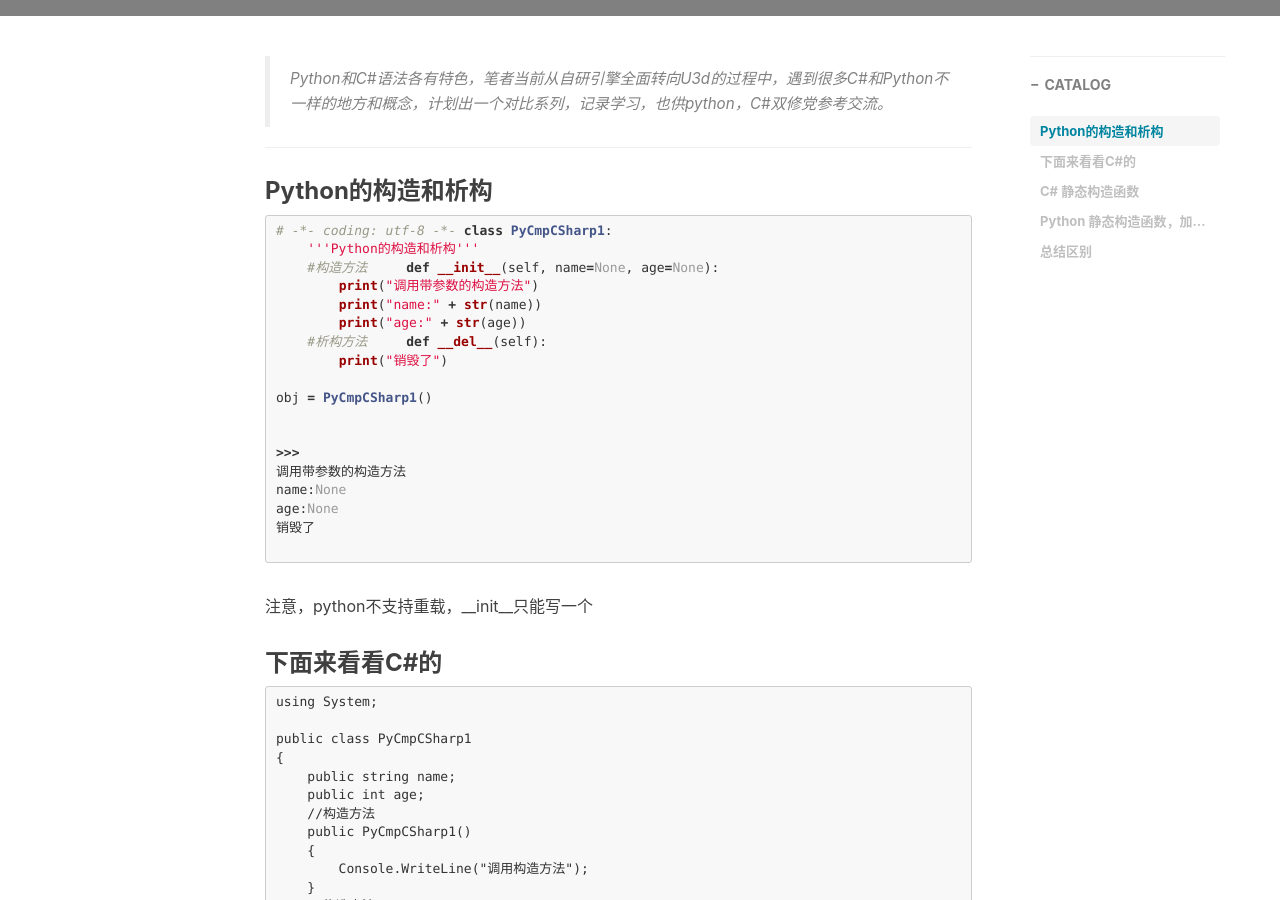
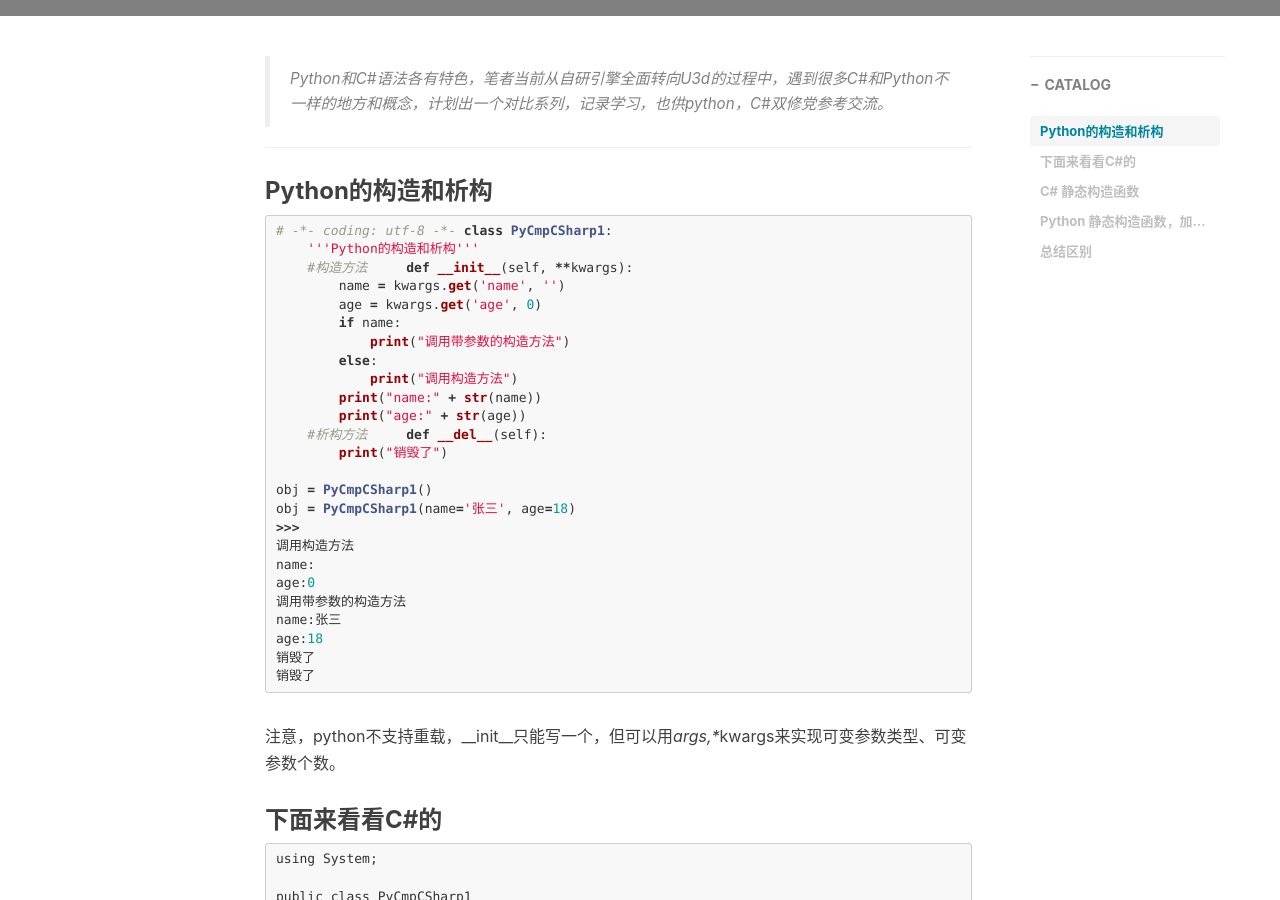
Before and after one commit to johnwayne1995/johnwayne1995.github.io, a Jekyll site: the page built from _posts/2022-04-01-构造函数及析构函数的对比.md, in a window 1280 px wide and 900 px high, scrolled down 628 px. Built offline with Jekyll 4.4.1, drawn with Linux system fonts in a browser that asks for light colours; nearby versions of some CDN libraries; comment, search, counter and statistics services are not loaded.

Commit message:
Update 2022-04-01-构造函数及析构函数的对比.md

````diff
--- a/_posts/2022-04-01-构造函数及析构函数的对比.md
+++ b/_posts/2022-04-01-构造函数及析构函数的对比.md
@@ -23,8 +23,13 @@ tags:
 class PyCmpCSharp1:
     '''Python的构造和析构'''
     #构造方法
-    def __init__(self, name=None, age=None):
-        print("调用带参数的构造方法")
+    def __init__(self, **kwargs):
+        name = kwargs.get('name', '')
+        age = kwargs.get('age', 0)
+        if name:
+            print("调用带参数的构造方法")
+        else:
+            print("调用构造方法")
         print("name:" + str(name))
         print("age:" + str(age))
     #析构方法
@@ -32,16 +37,18 @@ class PyCmpCSharp1:
         print("销毁了")
 
 obj = PyCmpCSharp1()
-
-
+obj = PyCmpCSharp1(name='张三', age=18)
 >>>
+调用构造方法
+name:
+age:0
 调用带参数的构造方法
-name:None
-age:None
+name:张三
+age:18
 销毁了
-
+销毁了
 ```
-注意，python不支持重载，\__init__只能写一个
+注意，python不支持重载，\__init__只能写一个，但可以用*args,\**kwargs来实现可变参数类型、可变参数个数。
 ### 下面来看看C#的
 
 ```C#
````
